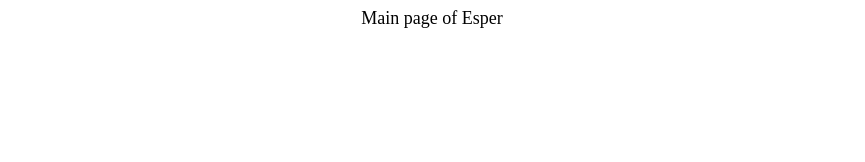
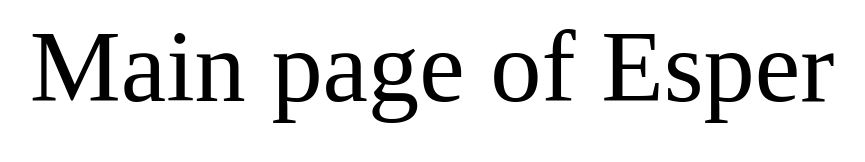
Before and after one commit to wtfnukee/esper, a plain HTML site: page index.html in a window 1280 px wide. Shown: the whole page, without its empty margins (208-1073 px from the left). Drawn offline with Linux system fonts and the light colour scheme.

Commit message:
Update header.css

```diff
--- a/style/header.css
+++ b/style/header.css
@@ -1,5 +1,7 @@
 header {
-    font-size: large;
+    font-size: 8vw;
+    display: flex;
+    align-items: center;
     text-align: center;
     justify-content: center;
 }
```
